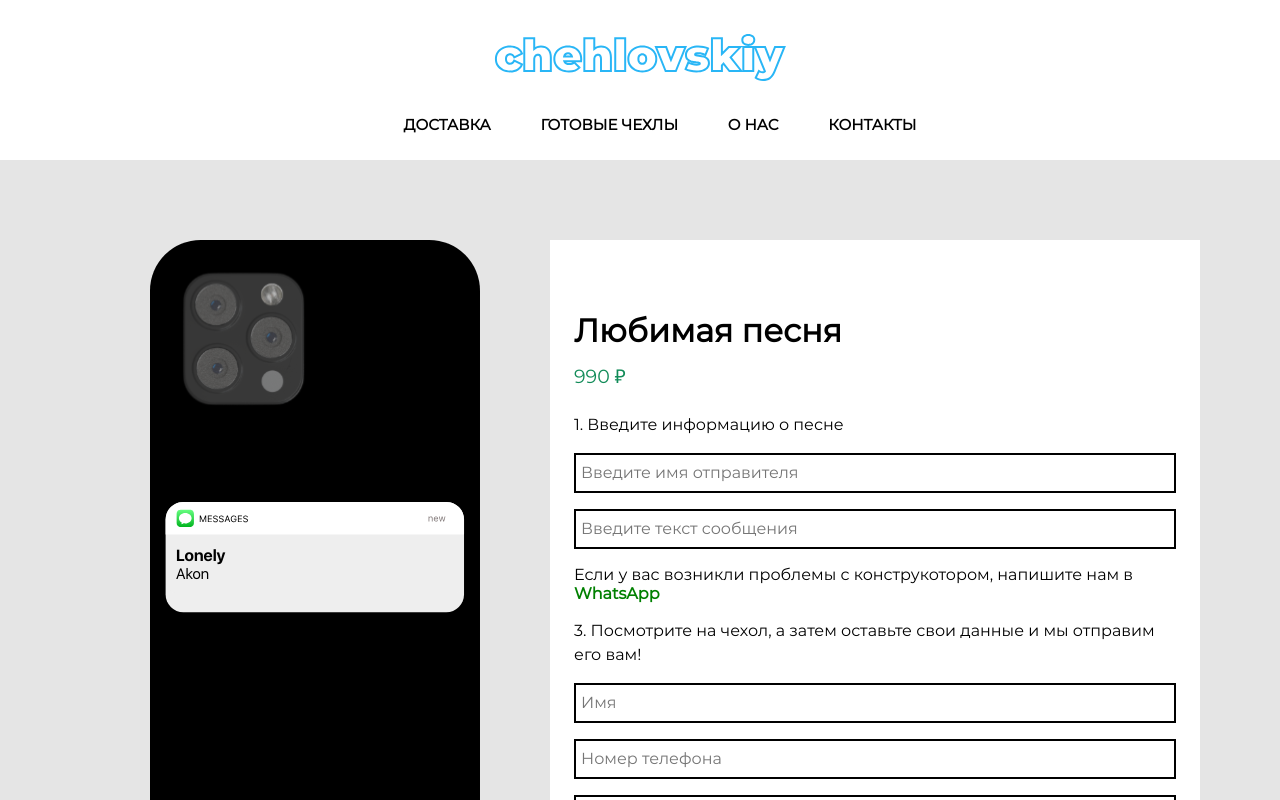
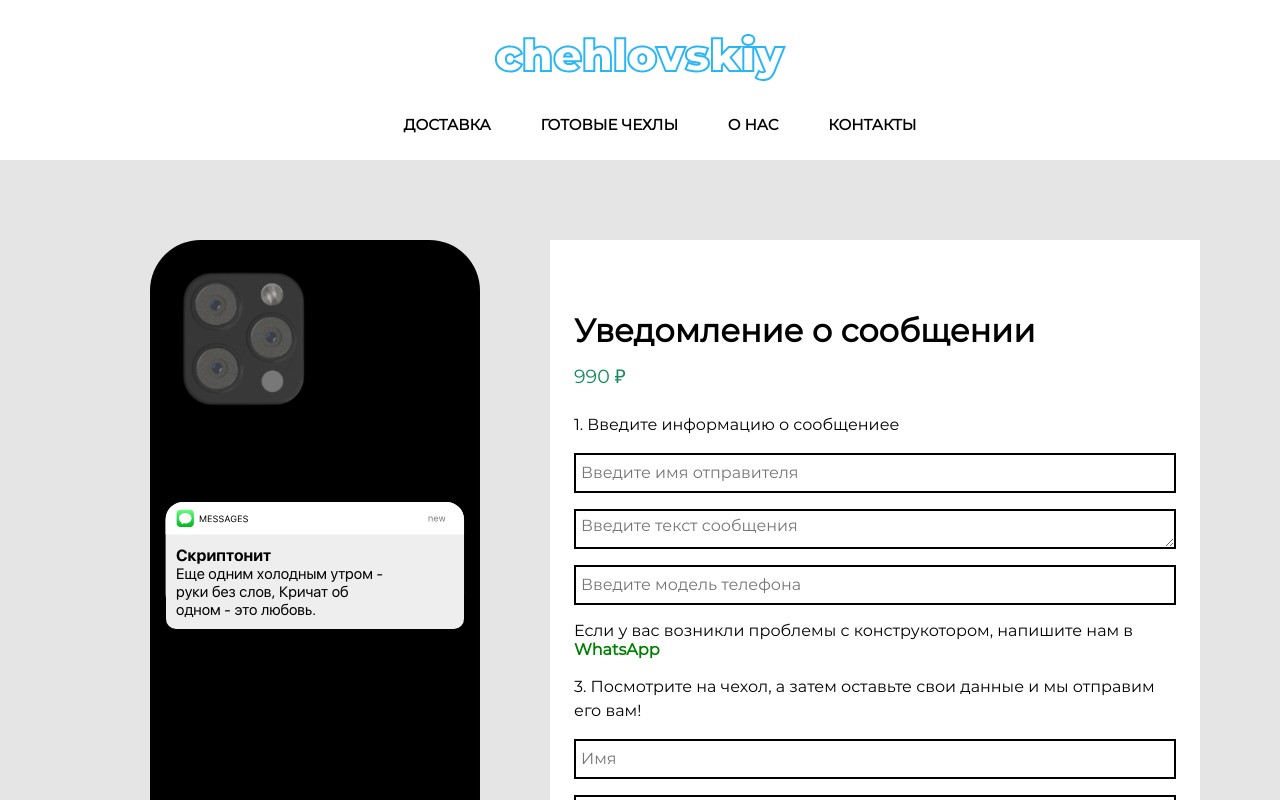
Before and after one commit to tamerlan676/ticket, a Nuxt app: page /messenger in a window 1280 px wide. Shown: the top 800 px of the page. Built offline with nearby package versions, Linux system fonts and the light colour scheme.

Commit message:
change text

```diff
--- a/pages/messenger/index.vue
+++ b/pages/messenger/index.vue
@@ -6,16 +6,17 @@
             img(:src="require(`@/assets/images/messenger.svg`)")
             .wrapper
                 .author {{ author }}
-                .message-txt {{ message }}
+                .message-txt(v-html="message") {{ message }}
         .options
-         h2 Любимая песня
+         h2 Уведомление о сообщении
          form(method="post" name="messeage" data-netlify-honeypot="bot-field" data-netlify="true")
             input(type="hidden" name="form-name" value="message")
             .price 990 ₽
-            .step-title 1. Введите информацию о песне
+            .step-title 1. Введите информацию о сообщениее
             .field-block
                 input(class="input" name="author"    type="text" @input="changeAuthor"   placeholder="Введите имя отправителя")
-                input(class="input" name="message"  type="text" @input="changeText"  placeholder="Введите текст сообщения")
+                textarea(class="input" name="message"  type="text" @input="changeText"  placeholder="Введите текст сообщения")
+                input(class="input" name="model-messenger"  type="text"   placeholder="Введите модель телефона")
             .wts-message Если у вас возникли проблемы с конструкотором, напишите нам в
                 a(href="#" style="color: green; font-weight: bold; text-decoration: none") WhatsApp
             .step-title 3. Посмотрите на чехол, а затем оставьте свои данные и мы отправим его вам!
@@ -37,8 +38,8 @@
 export default {
     data(){
         return{
-            author: 'Lonely',
-            message: 'Akon',
+            author: 'Скриптонит',
+            message: 'Еще одним холодным утром - руки без слов, Кричат об одном - это любовь.',
         }
     },
     methods: {
@@ -104,7 +105,7 @@ export default {
         }
         .author{
             font-family: 'SFU-Bold';
-            width: 220px;
+            width: 150px;
             overflow: hidden;
             font-size: 11px;
             text-overflow: ellipsis;
@@ -116,9 +117,10 @@ export default {
         .message-txt{
             font-family: 'SFU-Regular';
             font-size: 10px;
-            width: 220px;
+            width: 150px;
              @media (min-width: 992px) {
                  font-size: 15px;
+                 width: 220px;
              }
         }
     }
```
